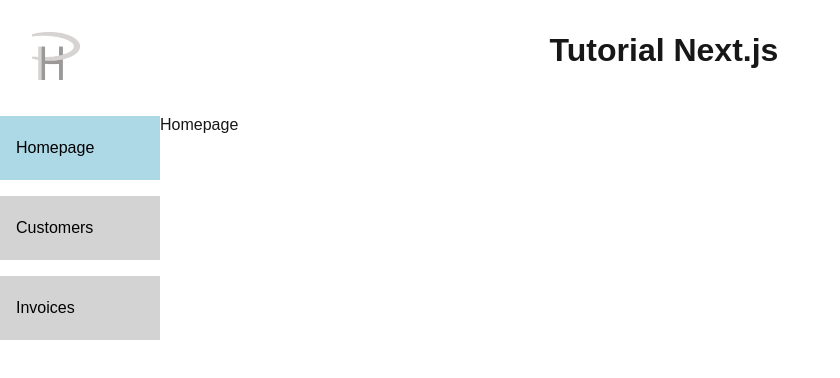
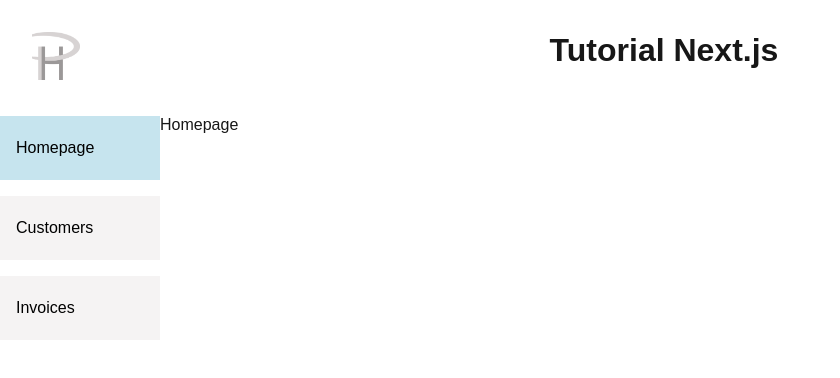
Before and after one commit to Yobuligo/tutorial.nextjs, a Next.js app: page /lesson03/home in a window 1280 px wide. In both pictures the pointer is over the element 80 px from the left and 148 px from the top of the page. Shown: the top 378 px of the page, without its empty margins (0-840 px from the left). Built offline with nearby package versions, Linux system fonts and the light colour scheme.

Commit message:
Adjust styling of NavBarLink

```diff
--- a/features/navBarLink/NavBarLink.module.scss
+++ b/features/navBarLink/NavBarLink.module.scss
@@ -3,13 +3,13 @@
   display: flex;
   flex-direction: row;
   align-items: center;
-  background-color: lightgray;
+  background-color: rgb(245, 243, 243);
   color: black;
   width: 10rem;
   height: 4rem;
 }
 .container {
   :hover {
-    background-color: lightblue;
+    background-color: rgb(198, 228, 238);
   }
 }
```
